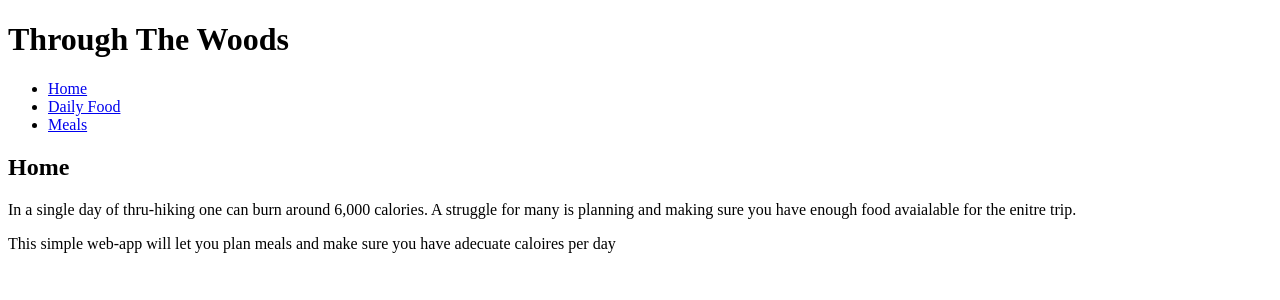
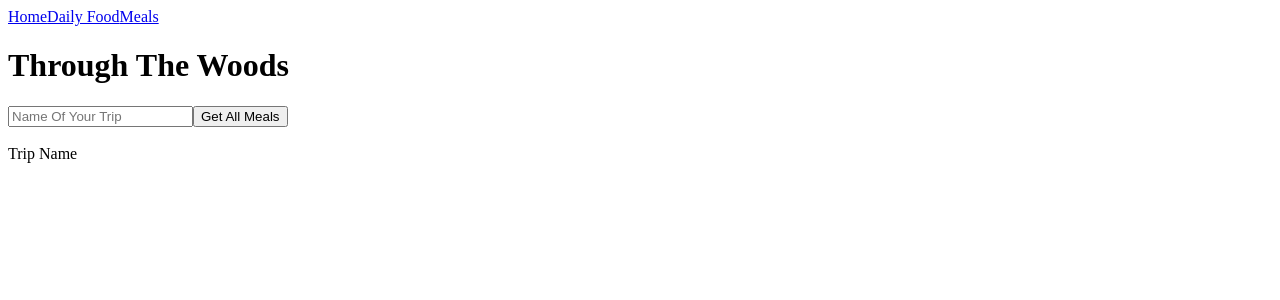
Before and after one commit to gonzalec1721/thru-hike, a React app: page /#/Meals in a window 1280 px wide. Shown: the top 300 px of the page. Built offline with nearby package versions, Linux system fonts and the light colour scheme; the HTML template or start-up script is replaced by a standard one.

Commit message:
basic funcionality working

```diff
--- a/client/src/components/AllMeals.jsx
+++ b/client/src/components/AllMeals.jsx
@@ -1,11 +1,13 @@
 import React from 'react';
 import axios from 'axios';
+import MealsDisplay from './MealsDisplay.jsx'
 
 class AllMeals extends React.Component {
   constructor(props) {
     super(props)
     this.state = {
-      trip: ''
+      trip: '',
+      meals: []
     }
     this.handleChange=this.handleChange.bind(this)
     this.handleGet=this.handleGet.bind(this)
@@ -17,27 +19,40 @@ handleChange(e){
 }
 
 handleGet(){
-  let trip = this.state.trip
-    axios.get('/*', trip)
+  console.log(this.state.trip)
+  let trips = {
+    tripName: this.state.trip
+  }
+  console.log(trips)
+
+    axios.post('/allmeals', trips)
   .then((response)=>{
-    console.log('clinet', response)
+   this.setState({
+     meals: response.data
+   })
   })
   .catch((error)=>{
     console.log(error.response)
   })
-
 }
 
 
+
+
   render() {
-    console.log(this.state)
+// console.log(this.state.meals)
+// // this.state.meals.map((el)=>{
+// //   console.log(el)
+// // })
+
     return (
 
-<div>
-  <form>
+<div id='container'>
+  {/* <form> */}
     <input type='text' placeholder='Name Of Your Trip' onChange={this.handleChange} name='trip'></input>
-    <input type="submit" onSubmit={this.handleGet} value="Get All Meals" />
-  </form>
+    <input type="submit" onClick={this.handleGet} value="Get All Meals" />
+    <MealsDisplay allmeals={this.state.meals}/>
+  {/* </form> */}
 {/* <button>Get All Meals</button> */}
 </div>
 
--- a/client/src/components/App.jsx
+++ b/client/src/components/App.jsx
@@ -1,12 +1,15 @@
 import React from 'react';
 import DailyFood from './DailyFood.jsx';
 import AllMeals from './AllMeals.jsx'
-import {
-  BrowserRouter as Router,
-  Switch,
-  Route,
-  Link
-} from "react-router-dom";
+import Home from './Home.jsx'
+// import {
+//   BrowserRouter as Router,
+//   Switch,
+//   Route,
+//   Link
+// } from "react-router-dom";
+import {Route} from "react-router-dom";
+import Navbar from './Navbar.jsx'
 
 class App extends React.Component {
   constructor(props) {
@@ -16,61 +19,73 @@ class App extends React.Component {
 
   render() {
     return (
-
-      <Router>
+      <div>
         <div>
 
-<h1>Through The Woods</h1>
-</div>
-        <div>
-        <nav>
-          <ul>
-            <li>
-              <Link to="/">Home</Link>
-            </li>
-            <li>
-              <Link to="/dailyfood">Daily Food</Link>
-            </li>
-            <li>
-              <Link to="/Meals">Meals</Link>
-            </li>
-          </ul>
-        </nav>
+        </div>
+        <Navbar />
+        <h1>Through The Woods</h1>
+        <Route exact path='/' component={Home} />
 
-        {/* A <Switch> looks through its children <Route>s and
-            renders the first one that matches the current URL. */}
-        <Switch>
-          <Route exact path="/dailyfood">
-            <DailyFood />
-          </Route>
-          <Route exact path="/Meals">
-            <AllMeals />
-          </Route>
-          <Route exact path="/">
-            <Home />
-          </Route>
-        </Switch>
+        <Route exact path="/dailyfood" component={DailyFood} />
+        <Route exact path="/meals" component={AllMeals}/>
+
       </div>
-    </Router>
+
+//       <Router>
+//         <div>
+
+// <h1>Through The Woods</h1>
+// </div>
+//         <div>
+//         <nav>
+//           <ul>
+//             <li>
+//               <Link to="/">Home</Link>
+//             </li>
+//             <li>
+//               <Link to="/dailyfood">Daily Food</Link>
+//             </li>
+//             <li>
+//               <Link to="/Meals">Meals</Link>
+//             </li>
+//           </ul>
+//         </nav>
+
+//         {/* A <Switch> looks through its children <Route>s and
+//             renders the first one that matches the current URL. */}
+//         <Switch>
+//           <Route exact path="/dailyfood">
+//             <DailyFood />
+//           </Route>
+//           <Route exact path="/Meals">
+//             <AllMeals />
+//           </Route>
+//           <Route exact path="/">
+//             <Home />
+//           </Route>
+//         </Switch>
+//       </div>
+//     </Router>
     )
   }
 }
-function Home() {
-  return (
-    <div>
-  <h2>Home</h2>
-  <p>In a single day of thru-hiking one can burn around 6,000 calories. A struggle for many is planning and making sure you have enough food avaialable for the enitre trip.</p>
-  <p>This simple web-app will let you plan meals and make sure you have adecuate caloires per day</p>
-  </div>
-  )
-}
+// function Home() {
+//   return (
+//     <div>
+//   <h2>Home</h2>
+//   <p>In a single day of thru-hiking one can burn around 6,000 calories. A struggle for many is planning and making sure you have enough food avaialable for the enitre trip.</p>
+//   <p>This simple web-app will let you plan meals and make sure you have adecuate caloires per day</p>
+//   </div>
+//   )
+// }
 
 // function dailyfood() {
 //   return <DailyFood/>
 // }
 
-function Users() {
-  return <h2>Meals</h2>;
-}
+// function Users() {
+//   return <h2>Meals</h2>;
+// }
 
 export default App;
--- a/client/src/components/DailyFood.jsx
+++ b/client/src/components/DailyFood.jsx
@@ -81,22 +81,21 @@ class DailyFood extends React.Component {
      }
 
     return (
-      <div>
+      <div className='dailyfoodcomp' id ='container'>
         <div>
           <h2>Daily Food</h2>
           <h3>Total Calories / Day - {this.state.totalCal}</h3>
           {button}
         </div>
         <div>
-          <form className= 'mealForm' /*onSubmit={this.handleSubmit}*/>
+          {/* <form className= 'mealForm' onSubmit={this.handleSubmit}> */}
             <label>
-              Trip Name
-              <input type="text" onChange={this.handleChange} name="trip" />
+              <input placeholder='Trip Name' type="text" onChange={this.handleChange} name="trip" />
             </label>
             {/* <input type="submit" value="Submit" /> */}
             <br/><br/>
 
-            <button onClick={this.handleMeal}>Add new Meal</button>
+            <button className='addmealbutton' onClick={this.handleMeal}>Add New Meal</button>
             <br/><br/>
 
             {meals.map((val, index) => {
@@ -104,19 +103,22 @@ class DailyFood extends React.Component {
                 calId = `cal-${index}`;
               return (
                 <div key={index}>
-                  <label htmlFor={mealId}>{`Meal #${index + 1}`}</label>
+                  <label htmlFor={mealId}></label>
                   <input
                     type="text"
+                    placeholder={`Meal #${index + 1}`}
                     onChange={this.handleChange}
                     name={"meal"}
                     data-id={index}
                     //  id={mealId}
                     className="meal"
                   />
-
-                  <label htmlFor={calId}>Calories</label>
+                    <br/>
+                    <br></br>
+                  <label htmlFor={calId}></label>
                   <input
                     type="text"
+                    placeholder='Calories'
                     onChange={this.handleChange}
                     name={"calories"}
                     data-id={index}
@@ -126,8 +128,9 @@ class DailyFood extends React.Component {
                 </div>
               );
             })}
-            <input type="submit" onClick={this.handleMealSumbit}  value="Submit" />
-          </form>
+            <br/>
+            <input className='submitmealbutton' type="submit" onClick={this.handleMealSumbit}  value="Submit" />
+          {/* </form> */}
         </div>
       </div>
     );
--- /dev/null
+++ b/client/src/components/Home.jsx
@@ -0,0 +1,10 @@
+import React from 'react'
+
+export default function Home(){
+  return (
+    <div>
+     <p>In a single day of thru-hiking one can burn around 6,000 calories. A struggle for many is planning and making sure you have enough food avaialable for the enitre trip.</p>
+  <p>This simple web-app will let you plan meals and make sure you have adecuate caloires per day</p>
+    </div>
+  )
+}
--- /dev/null
+++ b/client/src/components/MealsDisplay.jsx
@@ -0,0 +1,82 @@
+import React from 'react';
+import axios from 'axios';
+
+class MealsDisplay extends React.Component {
+  constructor(props) {
+    super(props)
+    this.state = {
+      totalInfo : {},
+      mealInfo: [],
+      trip: ''
+    }
+
+  }
+
+componentDidUpdate(){
+
+
+
+// var output = {}
+// var outputMeals = []
+      // this.props.allmeals.map((el)=>{
+      //   // console.log(el)
+      //   this.state.trip = el.trip
+      //   if(output.trip === undefined){
+      //    output.trip = el.trip
+      //    output.totalCal = el.totalcal
+      //   }
+      //   outputMeals.push(el.mealname, el.calpermeal)
+
+      //   })
+        // this.state.totalInfo = output
+        // this.state.mealInfo = outputMeals
+
+      }
+
+
+
+
+  render() {
+    var output = {}
+var outputMeals = []
+    this.props.allmeals.map((el)=>{
+      // console.log(el)
+      // this.state.trip = el.trip
+      if(output.trip === undefined){
+       output.trip = el.trip
+       output.totalCal = el.totalcal
+      }
+      outputMeals.push(el.mealname, el.calpermeal)
+
+      })
+     this.state.totalInfo = output
+         this.state.mealInfo = outputMeals
+
+this.state.mealInfo.map((eachMeal)=>{
+  console.log(eachMeal)
+})
+
+    return (
+<>
+<br/><br/>
+{'Trip Name  '}{this.state.totalInfo.trip}
+<br/><br/>
+{this.state.totalInfo.totalCal}
+<br/><br/>
+<div className='allmeals'>
+{this.state.mealInfo.map((eachMeal, index)=>{
+  return(
+    <h4>{eachMeal}</h4>
+  )
+})}
+</div>
+</>
+
+    )
+
+  }
+}
+
+
+
+export default MealsDisplay;
--- /dev/null
+++ b/client/src/components/Navbar.jsx
@@ -0,0 +1,14 @@
+import React from 'react'
+import {Link} from 'react-router-dom'
+
+const Navbar = () => {
+  return(
+    <div id = 'navbar'>
+      <Link className='home' to='/'>Home</Link>
+      <Link className='dailyfood' to='/dailyfood'>Daily Food</Link>
+      <Link className='meals' to='/meals'>Meals</Link>
+    </div>
+  )
+}
+
+export default Navbar
--- a/client/src/components/SaveMeal.jsx
+++ b/client/src/components/SaveMeal.jsx
@@ -1,6 +1,8 @@
 import React from 'react';
 import { useHistory } from 'react-router'
 import axios from 'axios'
+
+
 
 const SaveMeal= ({ meals }) => {
   let history = useHistory()
@@ -26,12 +28,16 @@ console.log('meals', meals)
     .catch((error) => {
       console.log(error.response)
     })
+    location.reload();
 
   }
 
     return (
       <div>
-        <button type="button" onClick={handleSave}>Save Your Meal</button>
+
+
+
+        <button className = 'savebutton' type="button"  onClick={handleSave}>Save Your Meal</button>
       </div>
     );
 
--- a/client/src/index.jsx
+++ b/client/src/index.jsx
@@ -1,9 +1,12 @@
 import React from 'react';
 import ReactDOM from 'react-dom';
 import App from './components/App.jsx';
+import {HashRouter as Router} from 'react-router-dom'
 
 ReactDOM.render(
-  <App />,
+  <Router>
+  <App />
+  </Router>,
   document.getElementById('app')
 );
 
--- a/database/queries.js
+++ b/database/queries.js
@@ -40,7 +40,7 @@ const getMeals = function(tripName, callback) {
 
   // const { trip, totalCal, meals } = req
   var hike = tripName
-
+console.log('db', hike)
    pool.query("SELECT * FROM dailymeal WHERE trip = $1", [hike],(error, results) => {
      if (error) {
        throw error
--- a/package.json
+++ b/package.json
@@ -18,6 +18,7 @@
     "pg": "^8.6.0",
     "react": "^17.0.1",
     "react-dom": "^17.0.1",
+    "react-icons": "^4.2.0",
     "react-router-dom": "^5.2.0"
   },
   "devDependencies": {
```
Also changed, not shown: 2 other files (tests, documents, lock files or other folders).
